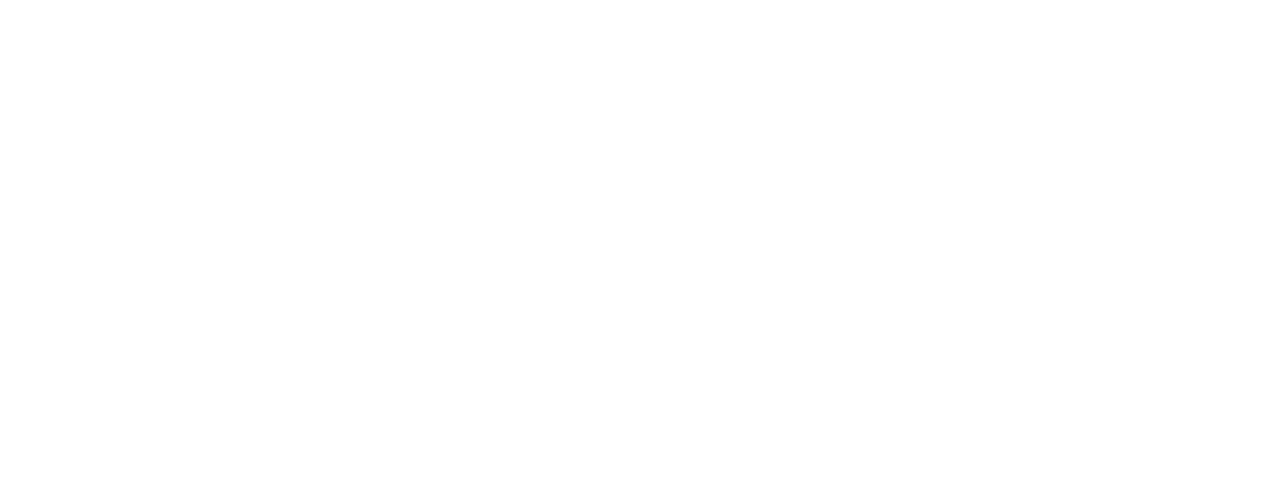
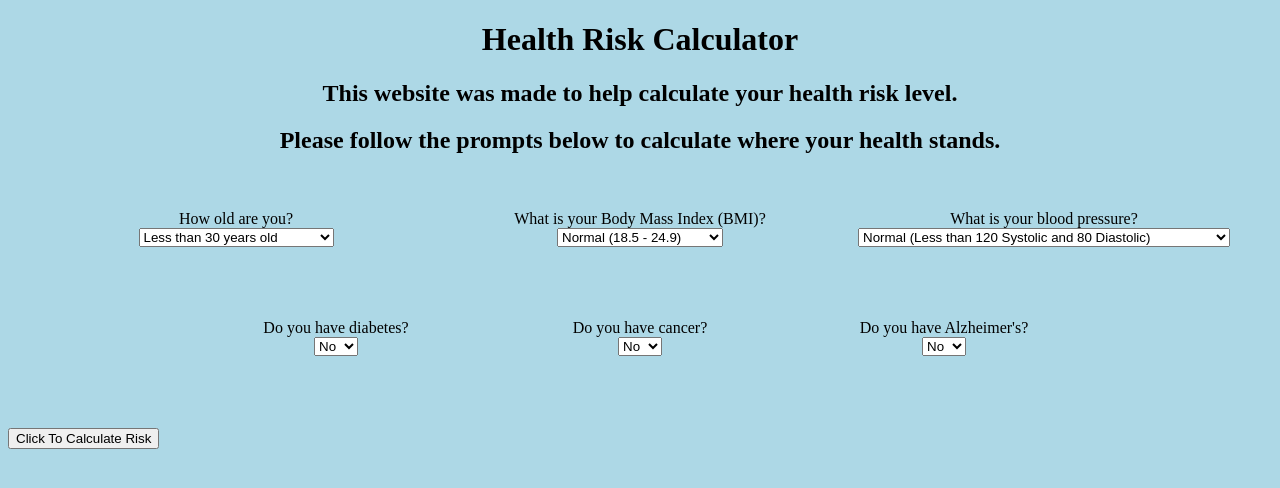
Before and after one commit to jayes5089/health-insurance-risk-calculator-webapp, a plain HTML site: page index.html in a window 1280 px wide. Drawn offline with Linux system fonts and the light colour scheme.

Commit message:
Updated html and css

```diff
--- a/index.html
+++ b/index.html
@@ -9,11 +9,106 @@
 <html lang="en">
     <head>
         <meta charset="UTF-8">
-        <title>Health Insurance Tool</title>
+        <title>Health Insurance Risk Calculator</title>
+        <link rel="stylesheet" href="riskcalc.css">
     </head>
-    <body>
+
+    <body style="background-color: lightblue">
+        <h1>Health Risk Calculator</h1>
+        <h2>This website was made to help calculate your health risk level.</h2>
+        <h2>Please follow the prompts below to calculate where your health stands.</h2>
+
+        <br /><br />
+
+        <div class="row">
+            <div class="age">
+                <label>How old are you?</label><br />
+                <select id="ageSelect">
+                    <option value="0">Less than 30 years old</option>
+                    <option value="10">Between 30 and 45 years old</option>
+                    <option value="20">Between 45 to 60 years old</option>
+                    <option value="30">Older than 60 years old</option>
+                </select>
+                <br /><br />
+            </div>
+
+            <div class="bmi">
+                <label>What is your Body Mass Index (BMI)?</label><br />
+                <select id="bmiSelect">
+                    <option value="0">Normal (18.5 - 24.9)</option>
+                    <option value="30">Overweight (25.0 - 29.9)</option>
+                    <option value="75">Other (30.0 - 34.9)</option>
+                </select>
+                <br /><br />
+            </div>
+
+            <div class="bp">
+                <label>What is your blood pressure?</label><br />
+                <select id="bpSelect">
+                    <option value="0">Normal (Less than 120 Systolic and 80 Diastolic)</option>
+                    <option value="15">Elevated (120 - 129 Systolic and less than 80 Diastolic)</option>
+                    <option value="30">High BP / Stage 1 (130 - 139 Systolic and 80 - 89 Diastolic)</option>
+                    <option value="75">High BP / Stage 2 (140+ Systolic and 90+ Diastolic)</option>
+                    <option value="100">Hyperextensive Crisis (180+ Systolic and 120+ Diastolic)</option>
+                </select>
+                <br /><br />
+            </div>
+        </div>
+
+        <br /><br /><br />
+
+        <div class="row1">
+            <div class="diabetic">
+                <label>Do you have diabetes?</label><br />
+                <select id="diaSelect">
+                    <option value="0">No</option>
+                    <option value="10">Yes</option>
+                </select>
+                <br /><br />
+            </div>
+
+            <div class="cancer">
+                <label>Do you have cancer?</label><br />
+                <select id="canSelect">
+                    <option value="0">No</option>
+                    <option value="10">Yes</option>
+                </select>
+                <br /><br />
+            </div>
+
+            <div class="alzheim">
+                <label>Do you have Alzheimer's?</label><br />
+                <select id="alzSelect">
+                    <option value="0">No</option>
+                    <option value="10">Yes</option>
+                </select>
+                <br /><br /><br />
+            </div>
+        </div>
+
+        <br /><br />
+
+        <button onclick="riskCalc()">Click To Calculate Risk</button>
 
 
+
+    <script>
+    console.log("Warming Up Risk Calculator. Please Wait...");
+
+    function riskCalc() {
+        console.log("riskCalc()");
+
+
+
+
+    }
+
+
+
+
+
+
+    </script>
 
 
 
--- /dev/null
+++ b/riskcalc.css
@@ -0,0 +1,12 @@
+h1{ text-align: center;}
+h2{ text-align: center;}
+
+.row{text-align: center;}
+.age{display:inline-table; width: 400px;}
+.bmi{display:inline-table; width: 400px;}
+.bp{display:inline-table; width: 400px;}
+
+.row1{text-align: center;}
+.diabetic{display:inline-table; width: 300px;}
+.cancer{display:inline-table; width: 300px;}
+.alzheim{display:inline-table; width: 300px;}
```
